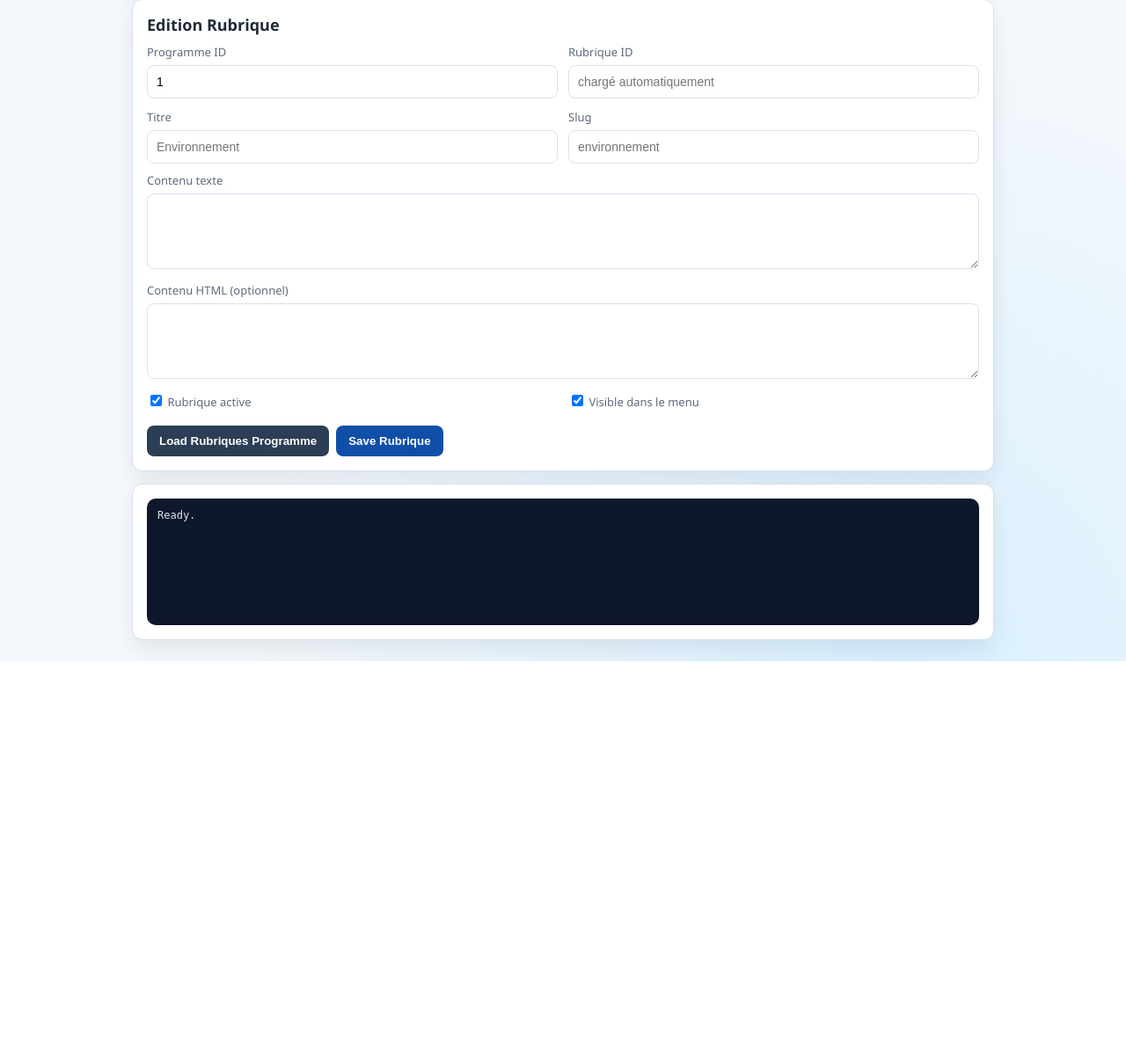
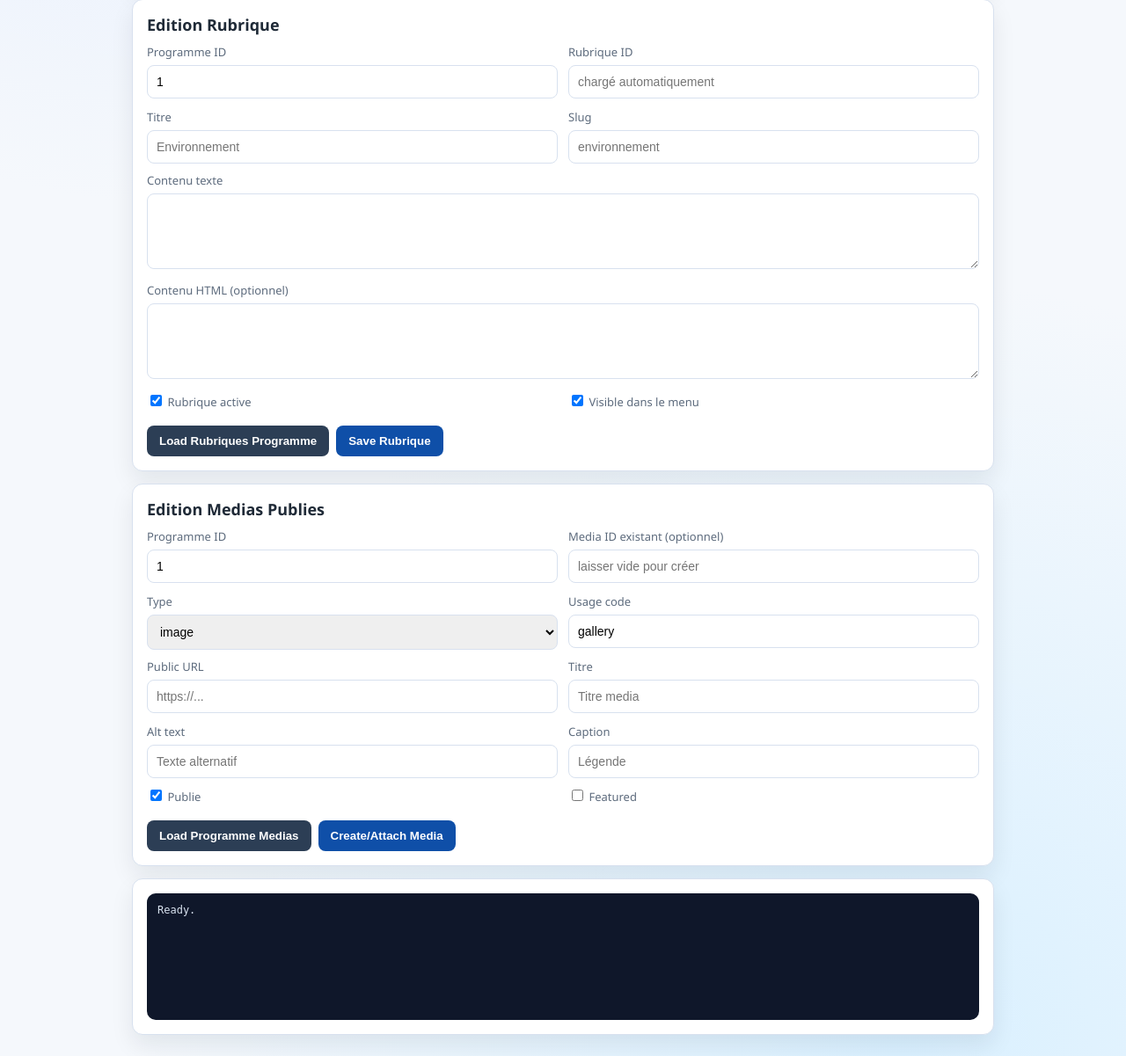
Before and after one commit to wechwech2/abdou, a PHP site: page /admin/index.html in a window 1280 px wide. Shown: the part 756-1957 px from the top of the page at 88% size. Before the commit the page ends 1508 px from the top, so only its background shows below. Run offline with PHP 8.4, Linux system fonts and the light colour scheme.

Commit message:
feat(admin): add minimal programme media association workflow

```diff
--- a/apps/admin-php/public/admin/index.html
+++ b/apps/admin-php/public/admin/index.html
@@ -204,6 +204,62 @@
     </section>
 
     <section class="card">
+      <h2 style="margin:0 0 10px;font-size:18px;">Edition Medias Publies</h2>
+      <div class="grid">
+        <div>
+          <label for="media-programme-id">Programme ID</label>
+          <input id="media-programme-id" type="number" value="1" min="1">
+        </div>
+        <div>
+          <label for="media-existing-id">Media ID existant (optionnel)</label>
+          <input id="media-existing-id" type="number" value="" min="1" placeholder="laisser vide pour créer">
+        </div>
+        <div>
+          <label for="media-type">Type</label>
+          <select id="media-type" style="width:100%;box-sizing:border-box;border:1px solid var(--line);border-radius:8px;padding:10px;font-size:14px;">
+            <option value="image">image</option>
+            <option value="video">video</option>
+            <option value="document">document</option>
+          </select>
+        </div>
+        <div>
+          <label for="media-usage-code">Usage code</label>
+          <input id="media-usage-code" type="text" value="gallery" placeholder="hero_image | gallery | video | documentation">
+        </div>
+      </div>
+      <div class="grid" style="margin-top:10px;">
+        <div>
+          <label for="media-public-url">Public URL</label>
+          <input id="media-public-url" type="url" placeholder="https://...">
+        </div>
+        <div>
+          <label for="media-title">Titre</label>
+          <input id="media-title" type="text" placeholder="Titre media">
+        </div>
+        <div>
+          <label for="media-alt-text">Alt text</label>
+          <input id="media-alt-text" type="text" placeholder="Texte alternatif">
+        </div>
+        <div>
+          <label for="media-caption">Caption</label>
+          <input id="media-caption" type="text" placeholder="Légende">
+        </div>
+      </div>
+      <div class="grid" style="margin-top:10px;">
+        <div>
+          <label><input id="media-is-published" type="checkbox" checked style="width:auto;"> Publie</label>
+        </div>
+        <div>
+          <label><input id="media-is-featured" type="checkbox" style="width:auto;"> Featured</label>
+        </div>
+      </div>
+      <div class="actions">
+        <button id="btn-load-programme-medias" type="button" class="secondary">Load Programme Medias</button>
+        <button id="btn-add-programme-media" type="button">Create/Attach Media</button>
+      </div>
+    </section>
+
+    <section class="card">
       <pre id="output">Ready.</pre>
     </section>
   </div>
@@ -226,6 +282,16 @@
     const rubriqueContentHtmlInput = document.getElementById("rubrique-content-html");
     const rubriqueEnabledInput = document.getElementById("rubrique-is-enabled");
     const rubriqueMenuVisibleInput = document.getElementById("rubrique-is-menu-visible");
+    const mediaProgrammeIdInput = document.getElementById("media-programme-id");
+    const mediaExistingIdInput = document.getElementById("media-existing-id");
+    const mediaTypeInput = document.getElementById("media-type");
+    const mediaUsageCodeInput = document.getElementById("media-usage-code");
+    const mediaPublicUrlInput = document.getElementById("media-public-url");
+    const mediaTitleInput = document.getElementById("media-title");
+    const mediaAltTextInput = document.getElementById("media-alt-text");
+    const mediaCaptionInput = document.getElementById("media-caption");
+    const mediaPublishedInput = document.getElementById("media-is-published");
+    const mediaFeaturedInput = document.getElementById("media-is-featured");
 
     function print(label, payload) {
       const text = typeof payload === "string" ? payload : JSON.stringify(payload, null, 2);
@@ -305,6 +371,95 @@
       });
     }
 
+    function inferMime(type, url) {
+      const lower = String(url || "").toLowerCase();
+      if (type === "image") {
+        if (lower.endsWith(".png")) return "image/png";
+        if (lower.endsWith(".webp")) return "image/webp";
+        return "image/jpeg";
+      }
+      if (type === "video") {
+        if (lower.endsWith(".webm")) return "video/webm";
+        if (lower.endsWith(".ogg")) return "video/ogg";
+        return "video/mp4";
+      }
+      if (lower.endsWith(".pdf")) return "application/pdf";
+      return "application/octet-stream";
+    }
+
+    function inferFilename(url, fallback) {
+      try {
+        const u = new URL(url);
+        const last = u.pathname.split("/").pop();
+        return (last && last.trim() !== "") ? last : fallback;
+      } catch (_) {
+        return fallback;
+      }
+    }
+
+    async function loadProgrammeMedias() {
+      const programmeId = Number(mediaProgrammeIdInput.value || "1");
+      await call(`${API_BASE}/programmes/${programmeId}/medias`);
+    }
+
+    async function addProgrammeMedia() {
+      const programmeId = Number(mediaProgrammeIdInput.value || "1");
+      const existingMediaId = Number(mediaExistingIdInput.value || "0");
+      const type = mediaTypeInput.value;
+      const usageCode = (mediaUsageCodeInput.value || "gallery").trim() || "gallery";
+      const publicUrl = (mediaPublicUrlInput.value || "").trim();
+      const title = (mediaTitleInput.value || "").trim();
+      const altText = (mediaAltTextInput.value || "").trim();
+      const caption = (mediaCaptionInput.value || "").trim();
+      let mediaId = existingMediaId;
+
+      if (!mediaId) {
+        if (!publicUrl) {
+          print("ADD MEDIA", "Public URL requise si aucun media_id n'est fourni.");
+          return;
+        }
+
+        const fallbackName = `${type}-${Date.now()}`;
+        const originalFilename = inferFilename(publicUrl, fallbackName);
+        const mimeType = inferMime(type, publicUrl);
+        const createRes = await call(`${API_BASE}/medias`, {
+          method: "POST",
+          body: JSON.stringify({
+            type,
+            mime_type: mimeType,
+            original_filename: originalFilename,
+            storage_filename: originalFilename,
+            storage_path: publicUrl,
+            public_url: publicUrl,
+            title,
+            alt_text: altText,
+            caption,
+            status: "published"
+          })
+        });
+        if (!createRes.body || createRes.body.ok !== true || !createRes.body.item) {
+          return;
+        }
+        mediaId = Number(createRes.body.item.id || 0);
+        mediaExistingIdInput.value = mediaId ? String(mediaId) : "";
+      }
+
+      if (!mediaId) {
+        print("ADD MEDIA", "Media ID invalide.");
+        return;
+      }
+
+      await call(`${API_BASE}/programmes/${programmeId}/medias`, {
+        method: "POST",
+        body: JSON.stringify({
+          media_id: mediaId,
+          usage_code: usageCode,
+          is_published: mediaPublishedInput.checked ? 1 : 0,
+          is_featured: mediaFeaturedInput.checked ? 1 : 0
+        })
+      });
+    }
+
     document.getElementById("btn-login").onclick = () =>
       call(`${API_BASE}/auth/login`, {
         method: "POST",
@@ -331,6 +486,8 @@
     document.getElementById("btn-save-programme").onclick = saveProgramme;
     document.getElementById("btn-load-rubriques").onclick = loadRubriquesProgramme;
     document.getElementById("btn-save-rubrique").onclick = saveRubrique;
+    document.getElementById("btn-load-programme-medias").onclick = loadProgrammeMedias;
+    document.getElementById("btn-add-programme-media").onclick = addProgrammeMedia;
   </script>
 </body>
 </html>
```
Also changed, not shown: apps/admin-php/src/Controllers/ProgrammeMediasController.php (added, +136 -0 lines), apps/admin-php/src/Http/Router.php (+34 -0 lines), apps/admin-php/src/Repositories/ProgrammeMediasRepository.php (added, +152 -0 lines), docs/09-backoffice-fonctionnel.md (+12 -0 lines).
